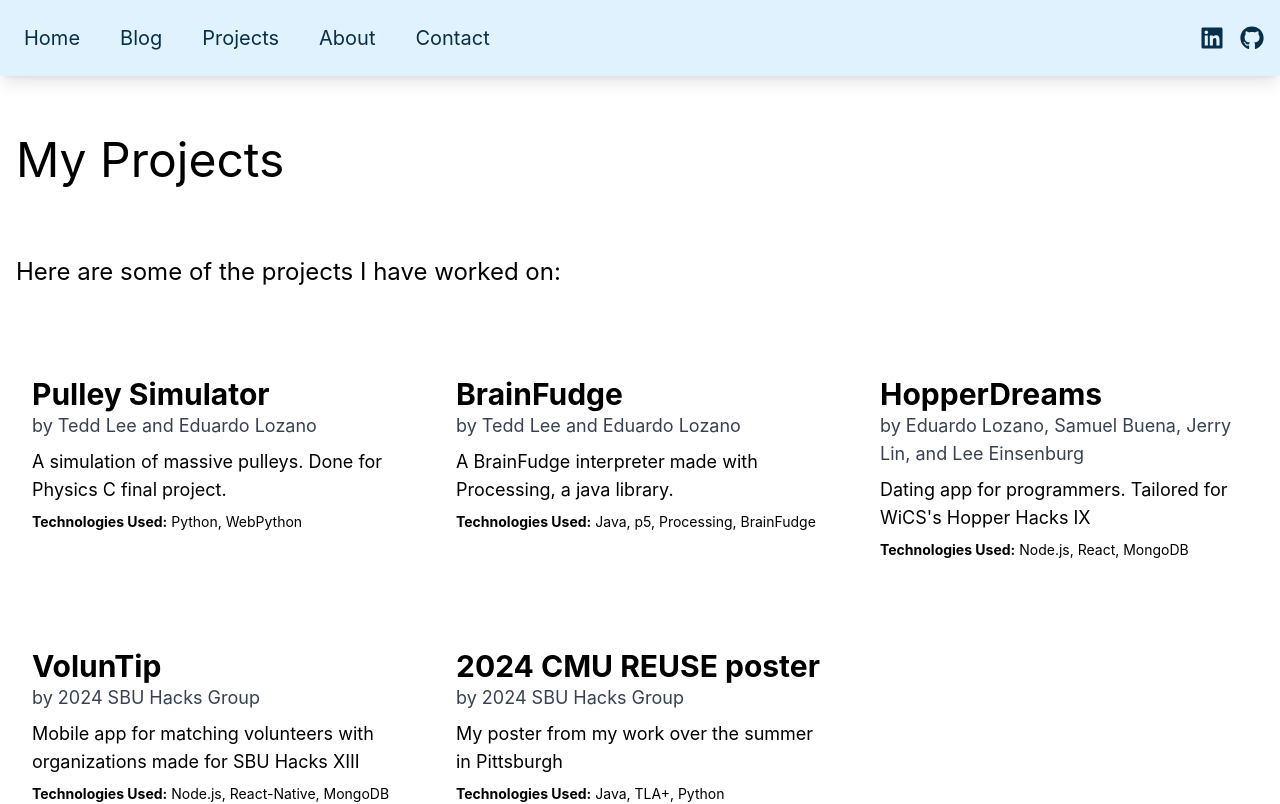
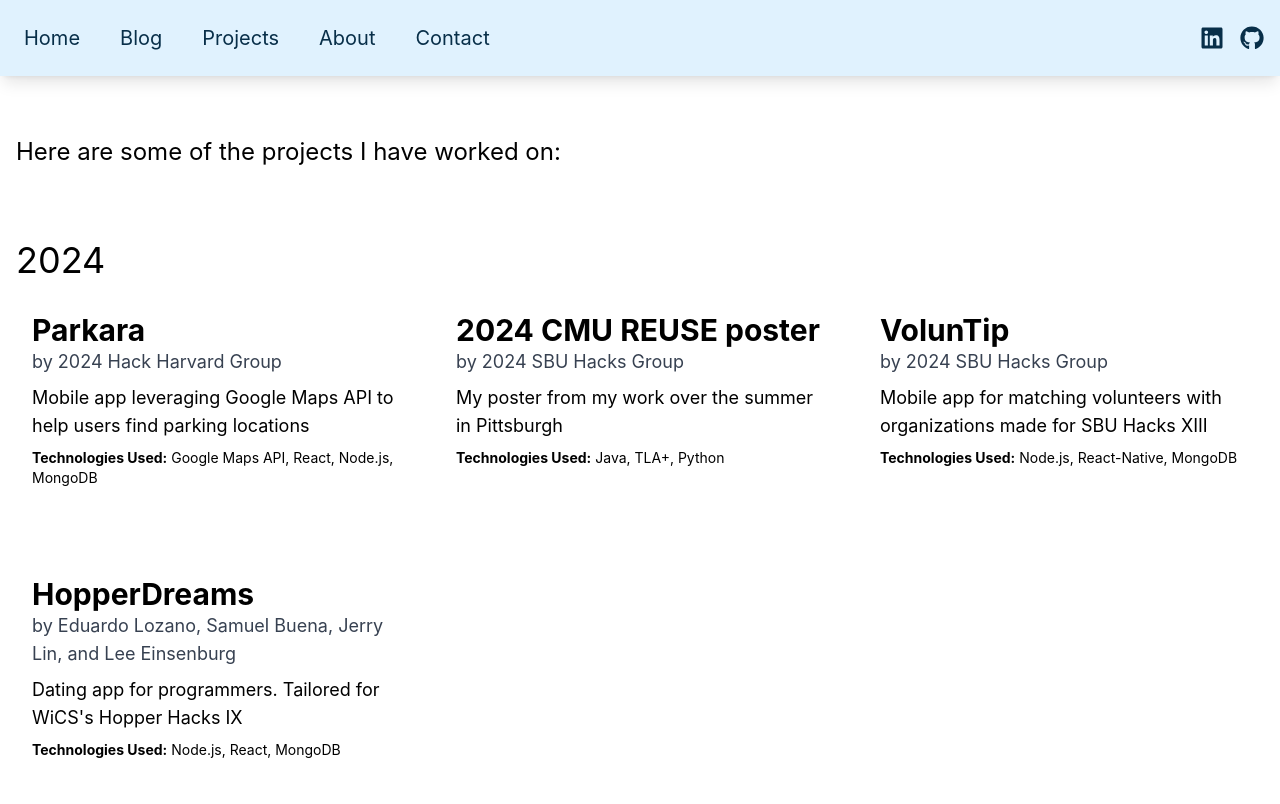
Before and after one commit to eduardoloz/my-web, a React (Create React App) app: page /projects in a window 1280 px wide. Shown: the top 804 px of the page. Built offline with nearby package versions, Linux system fonts and the light colour scheme.

Commit message:
Added sorting by dates

```diff
--- a/src/data/projects.json
+++ b/src/data/projects.json
@@ -36,6 +36,7 @@
     },
     {
       "id": 4,
+      "date": "2024-03",
       "title": "VolunTip",
       "author": "2024 SBU Hacks Group",
       "description": "Mobile app for matching volunteers with organizations made for SBU Hacks XIII",
@@ -46,10 +47,23 @@
     },
     {
       "id": 5,
+      "date": "2024-08",
       "title": "2024 CMU REUSE poster",
       "author": "2024 SBU Hacks Group",
       "description": "My poster from my work over the summer in Pittsburgh",
       "technologies": ["Java", "TLA+", "Python"],
-      "image": "/ReusePoster.pdf"
+      "image": "/ReusePoster.pdf",
+      "source-code": "https://github.com/cmu-soda/recomp-verify/tree/threading"
+    }
+    ,{
+      "id": 6,
+      "date": "2024-10",
+      "title": "Parkara",
+      "author": "2024 Hack Harvard Group",
+      "description": "Mobile app leveraging Google Maps API to help users find parking locations",
+      "technologies": ["Google Maps API", "React", "Node.js", "MongoDB"],
+      "image": "/Parkara.png",
+      "demo" : "https://devpost.com/software/voluntip",
+      "source-code" : "https://github.com/Ajoukov/Parkara"
     }
   ]
--- a/src/pages/Projects.tsx
+++ b/src/pages/Projects.tsx
@@ -5,15 +5,29 @@
 const Projects: React.FC = () => {
   return (
     <div className="pt-20">
+
   <div className="container mx-auto flex flex-col gap-12 mt-14 px-4">
-    <h1 className="text-3xl md:text-4 lg:text-5xl text-center lg:text-left mb-6">
-      My Projects
-    </h1>
           <p className="text-lg md:text-xl lg:text-2xl text-center lg:text-left mb-6">
       Here are some of the projects I have worked on:
       </p>
+    {Object.entries(
+      projects.reduce((acc, project) => {
+      const year = project.date.split('-')[0];
+      if (!acc[year]) acc[year] = [];
+      acc[year].push(project);
+      return acc;
+      }, {} as Record<string, typeof projects>)
+    )
+      .sort(([yearA], [yearB]) => parseInt(yearB) - parseInt(yearA))
+      .map(([year, projects]) => (
+      <div key={year}>
+        <h2 className="text-2xl md:text-3xl lg:text-4xl text-center lg:text-left mb-4">
+        {year}
+        </h2>
         <div className="grid grid-cols-1 sm:grid-cols-2 lg:grid-cols-3 gap-6">
-      {projects.map((project) => (
+        {projects
+          .sort((a, b) => new Date(b.date).getTime() - new Date(a.date).getTime())
+          .map((project) => (
           <Project
             key={project.id}
             id={project.id}
@@ -25,6 +39,9 @@
           ))}
         </div>
       </div>
+      ))}
+
+  </div>
 </div>
 
   );
```
Lines whose indentation alone changed are shown as unchanged.
